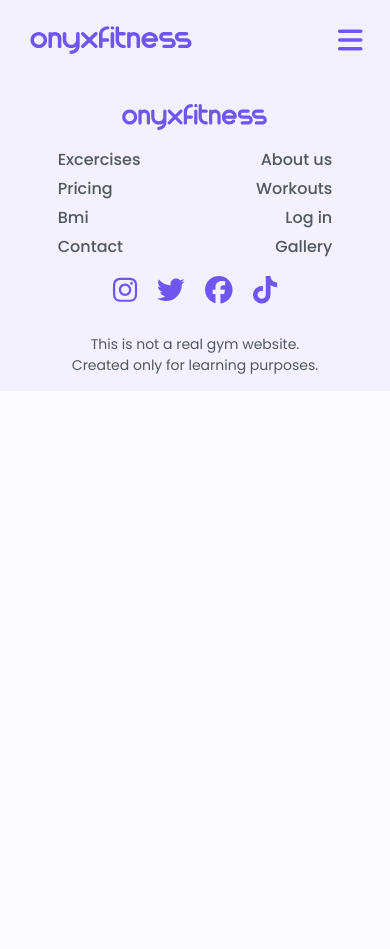
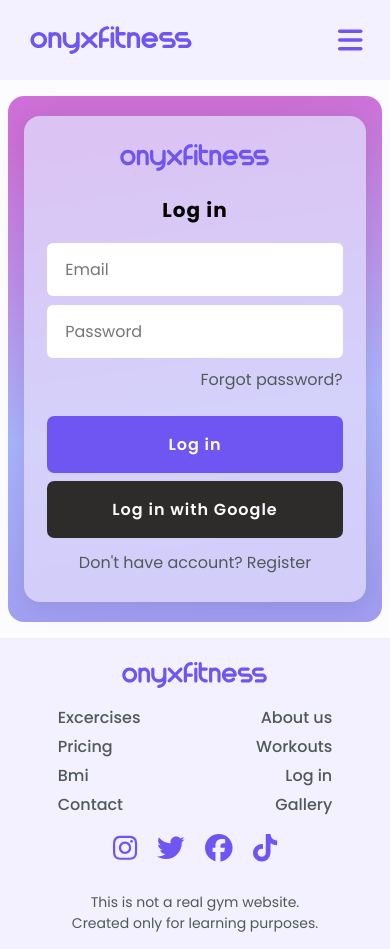
Before and after one commit to xFluzr/Onyx-Fitness, a React (Create React App) app: page /login in a window 390 px wide. Before the commit the page ends 844 px from the top, so only its background shows below. Built offline with nearby package versions, Linux system fonts and the light colour scheme.

Commit message:
Layout of login page is ready

```diff
--- a/src/App.js
+++ b/src/App.js
@@ -10,6 +10,7 @@ import Excercise from './pages/Excercise';
 import Post from './pages/Post';
 import Offer from './pages/Offer';
 import About from './pages/About';
+import Login from './components/login/Login';
 
 const App = () => {
   return (
@@ -25,6 +26,7 @@ const App = () => {
             <Route path="/about" element={<About/>}/>
             <Route path="/excercises" element={<Excercises />} />
             <Route path="/excercise/:id" element={<Excercise />} />
+            <Route path="/login" element={<Login />} />
           </Routes>
         <Footer />
       </BrowserRouter>
--- a/src/components/excercises/ExcercisesList.js
+++ b/src/components/excercises/ExcercisesList.js
@@ -47,6 +47,8 @@ const ExcercisesList = () => {
     },[searchInputValue,excercisesData,selectedValue,isSelecting,isSearching])
 
     useEffect(() => {
+        window.scrollTo(0, 0)
+
         const options = {
             method: 'GET',
             url: 'https://exercisedb.p.rapidapi.com/exercises',
@@ -64,8 +66,6 @@ const ExcercisesList = () => {
 
         getExcercises(options);
     },[])
-
-    console.log(excercisesData)
 
     //These two helper functions recognize whether the user is searching or selecting
     const userIsSelecting = () => {
--- /dev/null
+++ b/src/components/login/Login.js
@@ -0,0 +1,40 @@
+import React from "react";
+import { Link } from "react-router-dom";
+
+import "../login/login.css";
+
+import Girl from "../../assets/login/girl.png"
+import Logo from "../../assets/logoname.svg";
+
+const Login = () => {
+    return (
+       <section id="login">
+            <div className="container">
+                <div className="login__box">
+                    <div className="login__form--background">
+                        <div className="login__form--wrapper">
+                            <img src={Logo} className="login__logo" alt="Onyx fitness"/>
+                            <p className="login__header">Log in</p>
+                            <input className="login__email" type="text" placeholder="Email"/>
+                            <input className="login__password" type="password" placeholder="Password"/>
+                            <Link to="" className="login__password-recovery">Forgot password?</Link>
+                            <Link to="" className="login__button">Log in</Link>
+                            <Link to="" className="login__button-google">Log in with Google</Link>
+                            <div className="login__no-account">
+                                <p className="login__no-account--text">Don't have account?</p>
+                                <Link to="" className="login__register">Register</Link>
+                            </div>
+                        </div>
+                    </div>
+                    <div className="login__img--box">
+                        <figure className="login__img--wrapper">
+                            <img className="login__img" src={Girl} alt="log in"/>
+                        </figure>
+                    </div>
+                </div>
+            </div>
+       </section>
+    )
+}
+
+export default Login;
--- /dev/null
+++ b/src/components/login/login.css
@@ -0,0 +1,324 @@
+#login{
+    margin: 1rem 0.5rem;
+}
+
+.login__box{
+    border-radius: 4rem;
+    padding: 1.250rem 1.250rem;
+    background: rgb(205,112,215);
+    background: linear-gradient(172deg, rgba(205,112,215,1) 8%, rgba(170,180,254,1) 60%, rgba(161,157,242,1) 95%);
+    display: flex;
+    justify-content: space-between
+}
+
+.login__form--background{
+    background: rgba(223, 217, 250, 0.8);
+    box-shadow: 0 4px 30px rgba(0, 0, 0, 0.1);
+    backdrop-filter: blur(9.4px);
+    -webkit-backdrop-filter: blur(9.4px);
+    border-radius: 4rem;
+    overflow: hidden;
+    width: 49%;
+    padding: 2%;
+    display: flex;
+    align-items: center;
+    justify-content: center;
+}
+
+.login__form--wrapper{
+    display: flex;
+    flex-direction: column;
+    align-items: center;
+    justify-content: center;
+    width: 475px;
+}
+
+.login__logo{
+    width: 45%;
+}
+
+.login__header{
+    margin-top: 12%;
+    margin-bottom: 4%;
+    font-weight: 700;
+    letter-spacing: 1px;
+    font-size: 1.250rem;
+}
+
+.login__email,
+.login__password{
+    border: 2px solid transparent;
+    padding: 0.750rem 1rem;
+    font-size: 1rem;
+    width: 100%;
+    margin-bottom: 2%;
+    border-radius: 0.375rem;
+    outline: none;
+    transition: all 300ms ease;
+}
+
+.login__email:hover,
+.login__password:hover,
+.login__email:active,
+.login__password:active,
+.login__email:focus,
+.login__password:focus{
+    border: 2px solid var(--purple);
+}
+
+.login__password-recovery{
+    text-decoration: none;
+    color: var(--light-gray);
+    align-self: flex-end;
+    transition: all 300ms ease;
+}
+
+.login__button,
+.login__button-google{
+    text-decoration: none;
+    padding: 1rem 0.5rem;
+    width: 100%;
+    font-size: 1.125rem;
+    letter-spacing: 1px;
+    font-weight: 600;
+    color: var(--background);
+    display: flex;
+    align-items: center;
+    justify-content: center;
+    border-radius: 0.450rem;
+    transition: all 300ms ease;
+}
+
+.login__button{
+    margin-top: 8%;
+    background-color: var(--purple);
+}
+
+.login__button-google{
+    margin-top: 0.5rem;
+    background-color: var(--dark);
+}
+
+.login__button:hover,
+.login__button-google:hover{
+    transform: scale(1.02);
+}
+
+.login__no-account{
+    display: flex;
+    margin-top: 0.5rem;
+}
+
+.login__no-account--text,
+.login__register{
+    color: var(--light-gray);
+}
+
+.login__register{
+    margin-left: 0.250rem;
+    text-decoration: none;
+    transition: all 300ms ease;
+}
+
+.login__password-recovery:hover,
+.login__register:hover{
+    opacity: 0.7;
+}
+
+.login__img--box{
+    width: 49%;
+    display: flex;
+    align-items: center;
+    justify-content: flex-end;
+}
+
+.login__img--wrapper{
+    width: 90%;
+    position: relative;
+    display: block;
+    padding-bottom: calc((870 / 618) * 100%);
+}
+
+.login__img{
+    object-fit: cover;
+    object-position: right;
+    position: absolute;
+    top: 0;
+    left: 0;
+    right: 0;
+    bottom: 0;
+    width: 100%;
+    height: 100%;
+}
+
+@media screen and (max-width: 1200px) {
+    .login__box,
+    .login__form--background{
+        border-radius: 3rem;
+    }
+
+    .login__form--background{
+        width: 52%;
+    }
+
+    .login__form--wrapper{
+        width: 90%;
+    }
+
+    .login__img--box{
+        width: 46%;
+    }
+
+    .login__header {
+        margin-top: 10%;
+        margin-bottom: 4%;
+    }
+}
+
+@media screen and (max-width: 1024px) {
+    .login__box,
+    .login__form--background{
+        border-radius: 2rem;
+    }
+
+    .login__form--background{
+        width: 54%;
+    }
+
+    .login__form--wrapper{
+        width: 90%;
+    }
+
+    .login__img--box{
+        width: 44%;
+    }
+
+    .login__header {
+        margin-top: 8%;
+    }
+
+    .login__email, .login__password {
+        padding: 0.625rem 1rem;
+    }
+
+    .login__button, .login__button-google {
+        padding: 0.875rem 0.5rem;
+    }
+
+    .login__no-account--text,
+    .login__password-recovery,
+    .login__button, .login__button-google,
+    .login__email, .login__password,
+    .login__register{
+        font-size: 0.875rem;
+    }
+}
+
+@media screen and (max-width: 800px) {
+    .login__box,
+    .login__form--background{
+        border-radius: 1.5rem;
+    }
+
+    .login__img--box{
+        display: none;
+    }
+
+    .login__box{
+        justify-content: center;
+    }
+
+    .login__form--background {
+        padding: 6% 2%;
+        max-width: 475px;
+        width: 100%;
+    }
+
+    .login__form--wrapper{
+        width: 90%;
+    }
+
+    .login__logo {
+       width: 52%;
+    }
+
+    .login__no-account--text,
+    .login__password-recovery,
+    .login__button, .login__button-google,
+    .login__email, .login__password,
+    .login__register{
+        font-size: 1rem;
+    }
+
+    .login__header {
+        margin-bottom: 6%;
+    }
+
+    .login__email, .login__password {
+        padding: 0.750rem 1rem;
+    }
+
+    .login__button, .login__button-google {
+        padding: 1rem 0.5rem;
+    }
+}
+
+@media screen and (max-width: 425px) {
+    .login__box,
+    .login__form--background{
+        border-radius: 1rem;
+    }
+
+    .login__box{
+        padding: 1.250rem 1rem;
+    }
+
+    .login__form--background {
+        padding: 8% 2%;
+    }
+
+    .login__no-account--text,
+    .login__password-recovery,
+    .login__button, .login__button-google,
+    .login__email, .login__password,
+    .login__register{
+        font-size: 1rem;
+    }
+
+    .login__email, .login__password {
+        padding: 0.750rem 1rem;
+        margin-bottom: 3%;
+    }
+
+    .login__button, .login__button-google {
+        padding: 1rem 0.5rem;
+    }
+
+    .login__no-account{
+        margin-top: 0.750rem;
+    }
+}
+
+@media screen and (max-width: 320px) {
+    .login__box,
+    .login__form--background{
+        border-radius: 0.875rem;
+    }
+
+    .login__no-account--text,
+    .login__password-recovery,
+    .login__button, .login__button-google,
+    .login__email, .login__password,
+    .login__register{
+        font-size: 0.875rem;
+    }
+
+    .login__email, .login__password {
+        padding: 0.625rem 0.875rem;
+        margin-bottom: 3%;
+    }
+
+    .login__button, .login__button-google {
+        padding: 0.875rem 0.5rem;
+    }
+}
```
Also changed, not shown: src/assets/login/girl.png (added).
